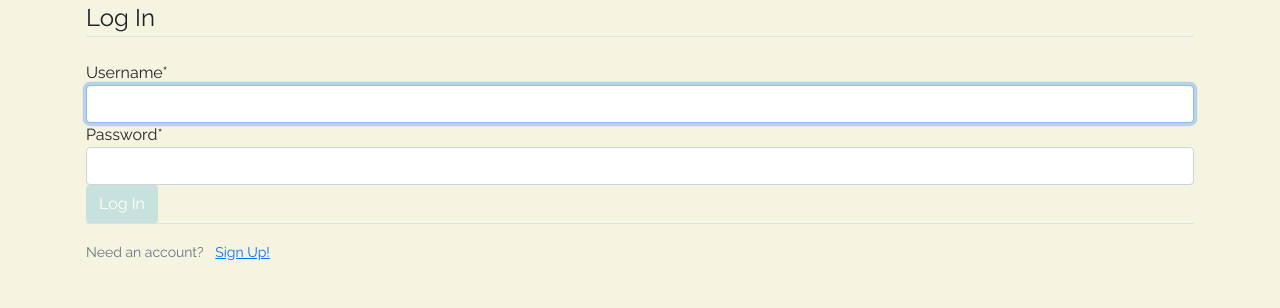
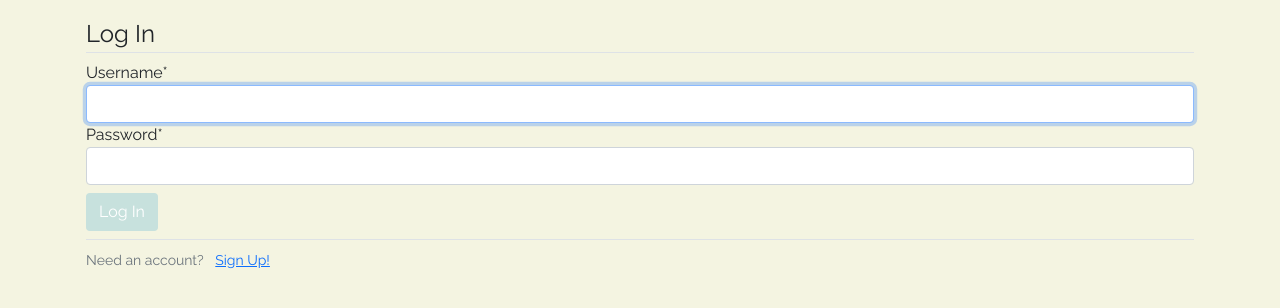
Before and after one commit to TheVulcanWizard/Yumbo, a Django app: page /login/ in a window 1280 px wide. Shown: the part 74-382 px from the top of the page. Run offline with Django 3.2, Linux system fonts and the light colour scheme; some libraries are stand-ins or nearby versions.

Commit message:
Minor tweaks to login

```diff
--- a/users/templates/users/login.html
+++ b/users/templates/users/login.html
@@ -1,18 +1,18 @@
 {% extends "recipes/base.html" %}
 {% load crispy_forms_tags %}
 {% block content %}
-    <div class="container">
+    <div class="container my-3">
         <form method="POST">
             {% csrf_token %}
             <fieldset class="form-group">
-                <legend class="border-bottom mb-4">Log In</legend>
+                <legend class="border-bottom mb-2">Log In</legend>
                 {{ form|crispy }}
             </fieldset>
             <div class="form-group">
-                <button class="btn custom-btn friendly-btn type="submit">Log In</button>
+                <button class="btn custom-btn friendly-btn my-2" type="submit">Log In</button>
             </div>
         </form>
-        <div class="border-top pt-3">
+        <div class="border-top pt-2">
             <small class="text-muted">
                 Need an account? <a class="ml-2" href="{% url 'register' %}">Sign Up!</a>
             </small>
```
